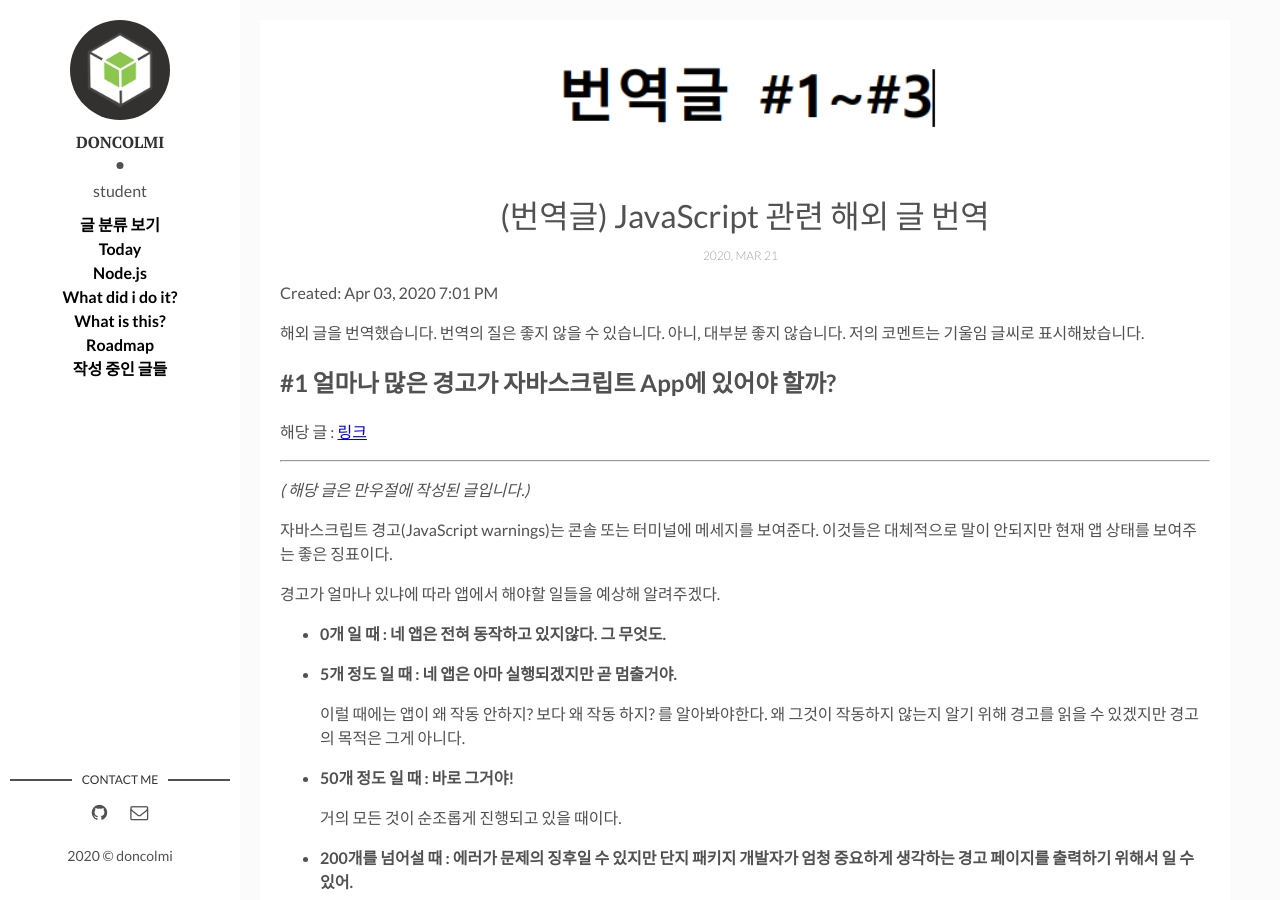
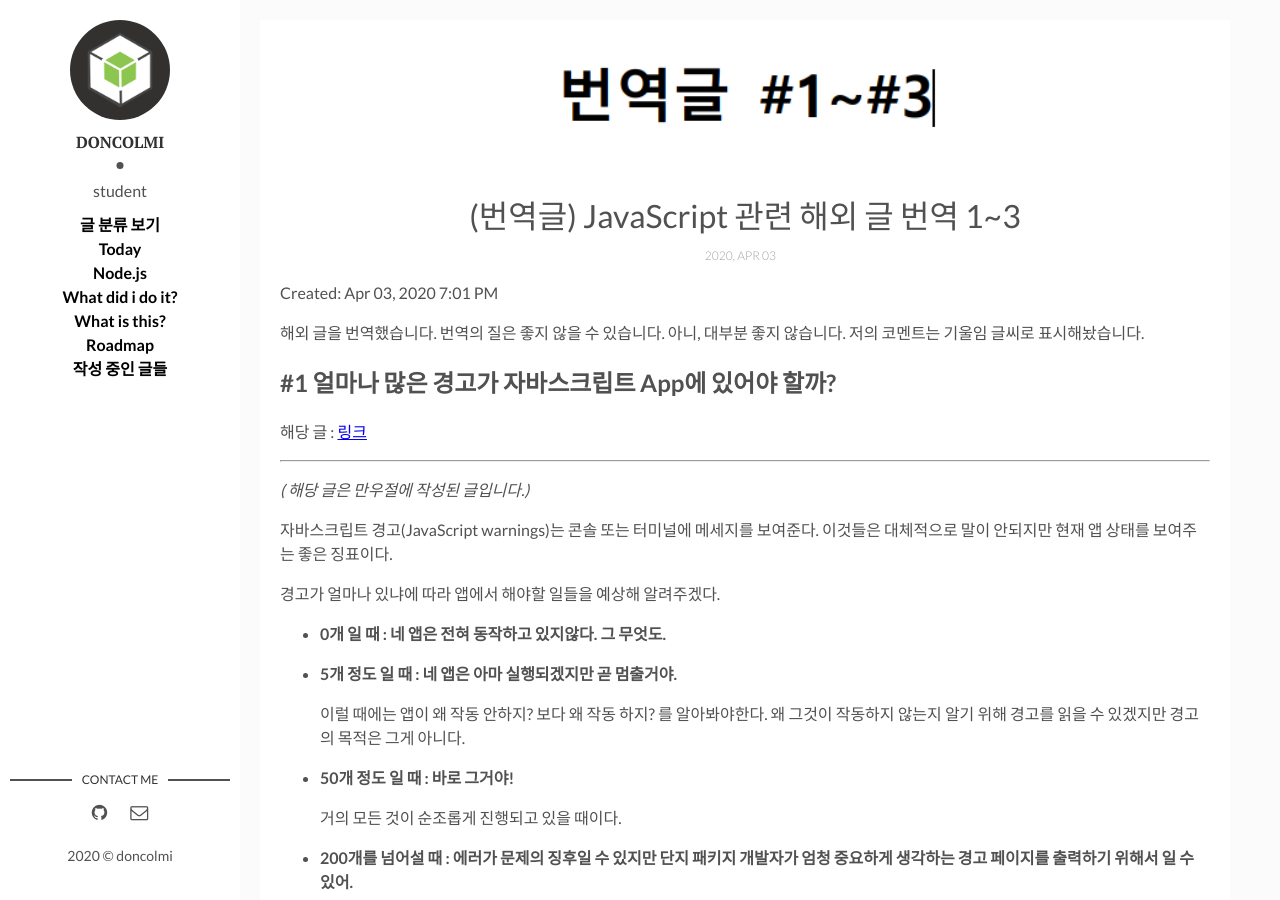
Before and after one commit to doncolmi/doncolmi.github.io, a Jekyll site: the page built from _posts/wit/2020-04-03-번역글(1).md, in a window 1280 px wide and 900 px high. Built offline with Jekyll 4.4.1, drawn with Linux system fonts in a browser that asks for light colours; comment, search, counter and statistics services are not loaded; some of the changed lines change nothing that is shown.

Commit message:
fix post

```diff
--- a/_posts/wit/2020-04-03-번역글(1).md
+++ b/_posts/wit/2020-04-03-번역글(1).md
@@ -1,7 +1,7 @@
 ---
 layout: post
-title: (번역글) JavaScript 관련 해외 글 번역 #1~3
-date: 2020-03-21 03:38:00 +0000
+title: (번역글) JavaScript 관련 해외 글 번역 1~3
+date: 2020-04-03 21:07:00 +0000
 description: hello
 img: ./wit/2020-04-03-번역글(1)/3.PNG
 tags: [What_is_this]
```
